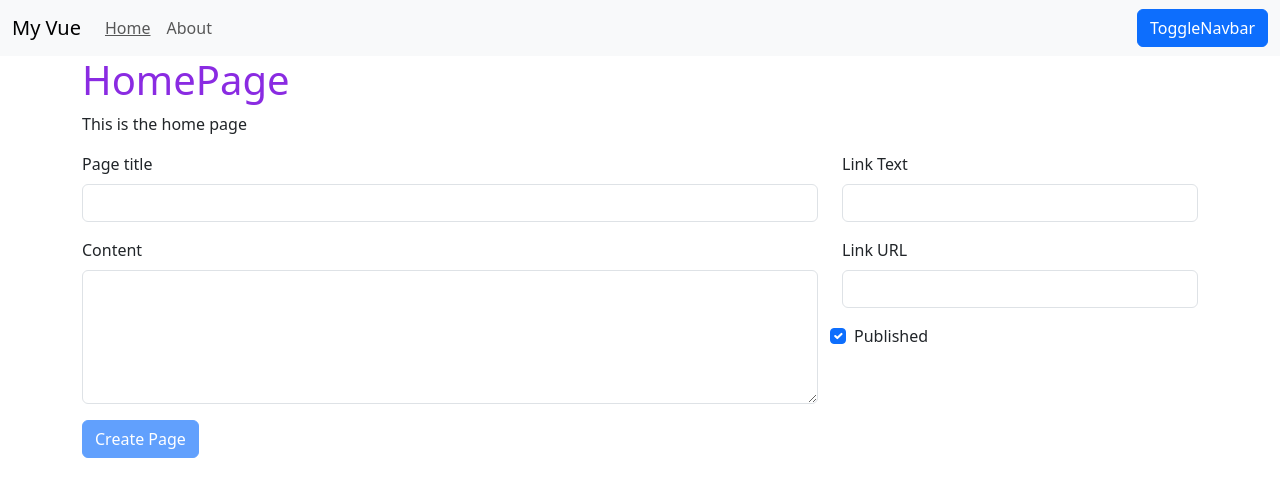
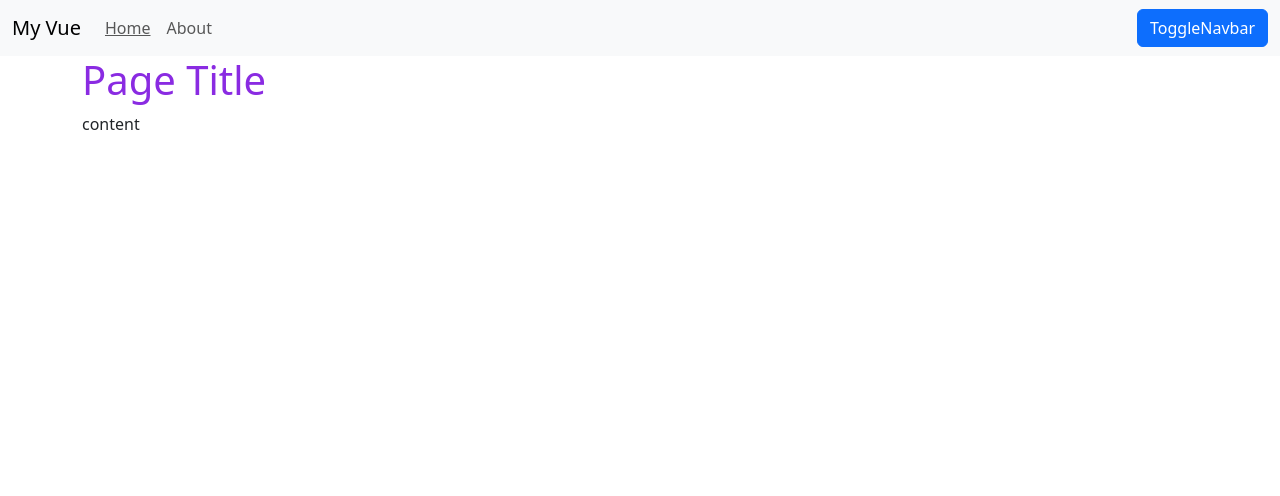
Before and after one commit to LoVeR1V/TestVue3Project, a Vue app: page / in a window 1280 px wide. Shown: the top 496 px of the page. Built offline with nearby package versions, Linux system fonts and the light colour scheme.

Commit message:
install and set up routers

```diff
--- a/package.json
+++ b/package.json
@@ -9,7 +9,8 @@
   "dependencies": {
     "bootstrap": "^5.3.2",
     "core-js": "^3.8.3",
-    "vue": "^3.2.13"
+    "vue": "^3.2.13",
+    "vue-router": "^4.2.5"
   },
   "devDependencies": {
     "@vue/cli-plugin-babel": "~5.0.0",
--- a/src/App.vue
+++ b/src/App.vue
@@ -4,16 +4,18 @@
         :active-page = "activePage"
     ></navbar>
 
-    <page-viewer
+    <router-view></router-view>
+
+    <!-- <page-viewer
     v-if="pages.length > 0"
     :page = "pages[activePage]"
-    ></page-viewer>
+    ></page-viewer> -->
 
 
         <!-- creating  a custom event (instead of ":" we use "@") that in CreatePage -->
-    <create-page
+    <!-- <create-page
         @page-created = "pageCreated"
-    ></create-page>
+    ></create-page> -->
 </template>
 
 <script>
--- a/src/components/PageViewer.vue
+++ b/src/components/PageViewer.vue
@@ -1,7 +1,7 @@
 <template>
     <div class="container">
-        <h1 class="emphasize"> {{page.pageTitle}} </h1>
-        <p> {{page.content}} </p>
+        <h1 class="emphasize"> Page Title </h1>
+        <p> content </p>
     </div>
 </template>
 
--- a/src/main.js
+++ b/src/main.js
@@ -2,8 +2,11 @@
 import App from './App.vue';
 import '../node_modules/bootstrap/dist/css/bootstrap.css';
 import $bus from './utils/Events';
+import router from "./routes";
 
 const app = createApp(App)
+
+app.use(router);
 
 // that allows us to add propeties to every component within our application
 app.config.globalProperties.$bus = $bus
--- /dev/null
+++ b/src/routes.js
@@ -0,0 +1,13 @@
+import { createRouter, createWebHashHistory } from "vue-router";
+import PageViewer from './components/PageViewer.vue'
+import CreatePage from './components/CreatePage.vue'
+
+const router = createRouter({
+    history: createWebHashHistory(),
+    routes: [
+        { path: '/', component: PageViewer },
+        { path: '/create', component: CreatePage}
+    ]
+});
+
+export default router;
```
Also changed, not shown: 1 other file (tests, documents, lock files or other folders).
